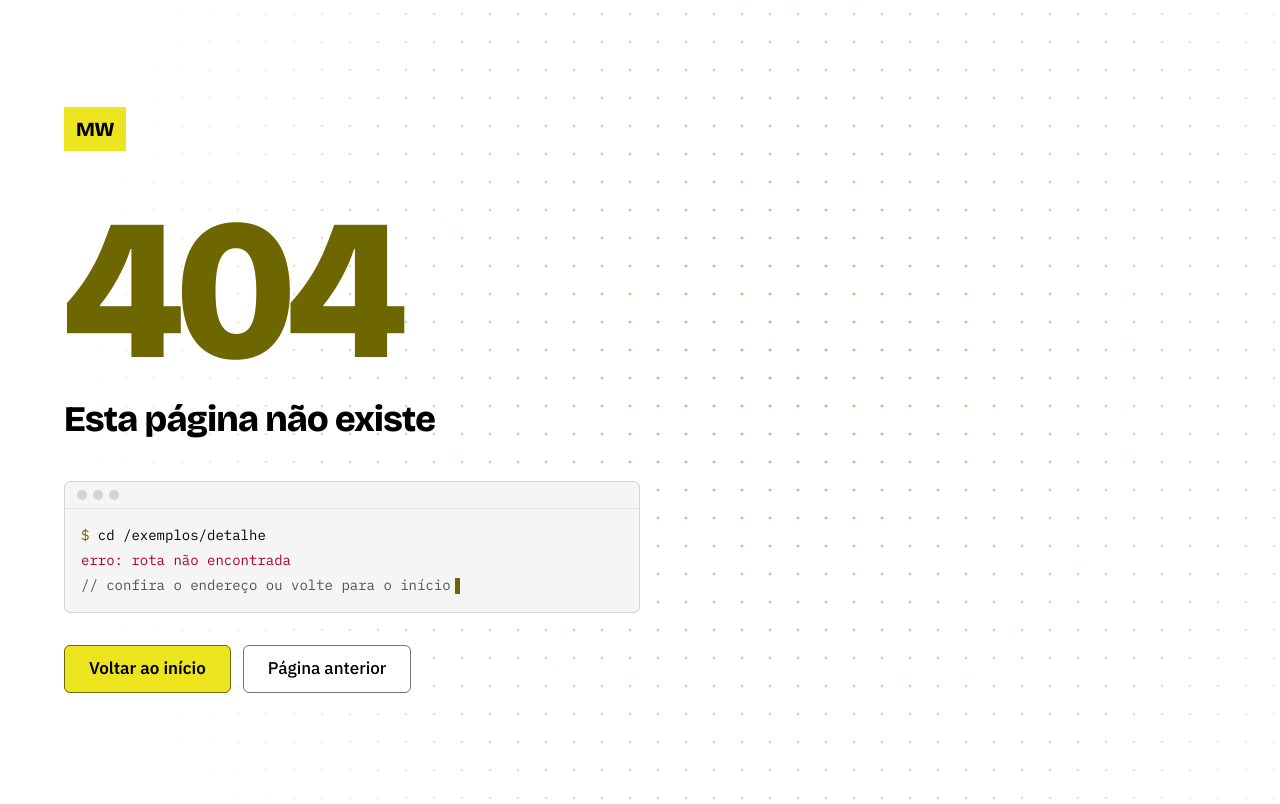
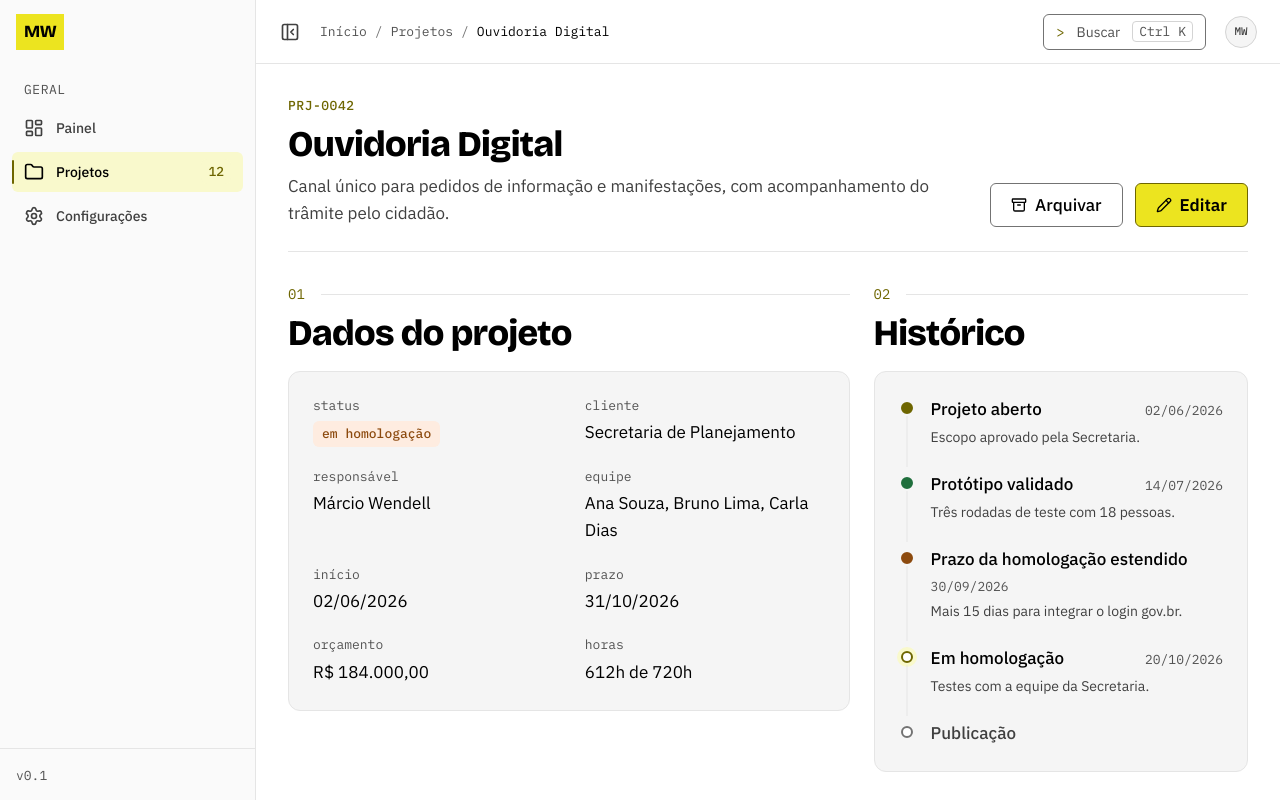
Before and after one commit to wenderu00/mwds, a Next.js app: page /exemplos/detalhe in a window 1280 px wide. Before the commit this address had no page. Built offline with nearby package versions, Linux system fonts and the light colour scheme.

Commit message:
Bloco record-detail: detalhe de registro com DescriptionList, Timeline e arquivamento
Co-Authored-By: Claude Opus 5.5 <noreply@anthropic.com>
Claude-Session: https://claude.ai/code/session_014h8iASQ5Q6hyWNCBh9sQad

```diff
--- a/app/_docs/blocks.ts
+++ b/app/_docs/blocks.ts
@@ -40,6 +40,14 @@ export const blocks: BlockDoc[] = [
     setup: "Os dados de exemplo ficam em data.ts; troque pela sua fonte.",
   },
   {
+    slug: "record-detail",
+    name: "Detalhe de registro",
+    summary: "Tela de detalhe dentro do AdminShell: cabeçalho com ações, dados em DescriptionList, histórico em Timeline e confirmação de arquivamento.",
+    route: "/exemplos/detalhe",
+    targets: { "page.tsx": "app/projeto/page.tsx" },
+    setup: "Os dados de exemplo ficam em components/blocks/record-detail/data.ts; troque pela sua fonte e leve a página para a rota do seu registro.",
+  },
+  {
     slug: "settings",
     name: "Configurações",
     summary: "Abas de perfil (formulário validado), preferências (tema, densidade, fuso, notificações) e conta (exclusão com confirmação).",
--- /dev/null
+++ b/app/exemplos/detalhe/page.tsx
@@ -0,0 +1 @@
+export { default, metadata } from "@/registry/marcio/blocks/record-detail/page";
--- /dev/null
+++ b/registry/marcio/blocks/record-detail/data.ts
@@ -0,0 +1,25 @@
+import type { TimelineItem } from "@/registry/marcio/ui/timeline";
+
+export type RecordStatus = { label: string; tone: "neutral" | "accent" | "success" | "warning" | "danger" | "info" };
+
+export const record = {
+  id: "PRJ-0042",
+  name: "Ouvidoria Digital",
+  client: "Secretaria de Planejamento",
+  status: { label: "em homologação", tone: "warning" } satisfies RecordStatus,
+  owner: "Márcio Wendell",
+  team: "Ana Souza, Bruno Lima, Carla Dias",
+  startedAt: "02/06/2026",
+  dueAt: "31/10/2026",
+  budget: "R$ 184.000,00",
+  hours: "612h de 720h",
+  summary: "Canal único para pedidos de informação e manifestações, com acompanhamento do trâmite pelo cidadão.",
+};
+
+export const history: TimelineItem[] = [
+  { title: "Projeto aberto", description: "Escopo aprovado pela Secretaria.", date: "02/06/2026", dateTime: "2026-06-02" },
+  { title: "Protótipo validado", description: "Três rodadas de teste com 18 pessoas.", date: "14/07/2026", dateTime: "2026-07-14", tone: "success" },
+  { title: "Prazo da homologação estendido", description: "Mais 15 dias para integrar o login gov.br.", date: "30/09/2026", dateTime: "2026-09-30", tone: "warning" },
+  { title: "Em homologação", description: "Testes com a equipe da Secretaria.", date: "20/10/2026", dateTime: "2026-10-20", status: "current" },
+  { title: "Publicação", status: "pending" },
+];
--- /dev/null
+++ b/registry/marcio/blocks/record-detail/page.tsx
@@ -0,0 +1,59 @@
+import type { Metadata } from "next";
+import { AdminShell } from "@/registry/marcio/blocks/admin-shell/admin-shell";
+import { history, record } from "@/registry/marcio/blocks/record-detail/data";
+import { RecordActions } from "@/registry/marcio/blocks/record-detail/record-actions";
+import { Badge } from "@/registry/marcio/ui/badge";
+import { Card, CardContent } from "@/registry/marcio/ui/card";
+import { DescriptionList } from "@/registry/marcio/ui/description-list";
+import { PageHeader } from "@/registry/marcio/ui/page-header";
+import { SectionTitle } from "@/registry/marcio/ui/section-title";
+import { Timeline } from "@/registry/marcio/ui/timeline";
+
+export const metadata: Metadata = { title: `${record.name} · Projetos` };
+
+export default function RecordDetailPage() {
+  return (
+    <AdminShell
+      active="projetos"
+      breadcrumb={[{ label: "Início", href: "/dashboard" }, { label: "Projetos", href: "/dashboard#atividade" }, { label: record.name }]}
+    >
+      <PageHeader kicker={record.id} title={record.name} description={record.summary} actions={<RecordActions name={record.name} />} />
+
+      <div className="grid gap-6 xl:grid-cols-[minmax(0,3fr)_minmax(0,2fr)]">
+        <section className="flex min-w-0 flex-col gap-4">
+          <SectionTitle index="01" as="h2" size="md">
+            Dados do projeto
+          </SectionTitle>
+          <Card>
+            <CardContent>
+              <DescriptionList
+                columns={2}
+                items={[
+                  { term: "status", description: <Badge tone={record.status.tone}>{record.status.label}</Badge> },
+                  { term: "cliente", description: record.client },
+                  { term: "responsável", description: record.owner },
+                  { term: "equipe", description: record.team },
+                  { term: "início", description: record.startedAt },
+                  { term: "prazo", description: record.dueAt },
+                  { term: "orçamento", description: record.budget },
+                  { term: "horas", description: record.hours },
+                ]}
+              />
+            </CardContent>
+          </Card>
+        </section>
+
+        <section className="flex min-w-0 flex-col gap-4">
+          <SectionTitle index="02" as="h2" size="md">
+            Histórico
+          </SectionTitle>
+          <Card>
+            <CardContent>
+              <Timeline aria-label="Trâmite do projeto" items={history} />
+            </CardContent>
+          </Card>
+        </section>
+      </div>
+    </AdminShell>
+  );
+}
--- /dev/null
+++ b/registry/marcio/blocks/record-detail/record-actions.tsx
@@ -0,0 +1,47 @@
+"use client";
+
+import { Archive, Pencil } from "lucide-react";
+import {
+  AlertDialog,
+  AlertDialogAction,
+  AlertDialogCancel,
+  AlertDialogContent,
+  AlertDialogDescription,
+  AlertDialogFooter,
+  AlertDialogHeader,
+  AlertDialogTitle,
+  AlertDialogTrigger,
+} from "@/registry/marcio/ui/alert-dialog";
+import { Button } from "@/registry/marcio/ui/button";
+import { toast } from "@/registry/marcio/ui/toast";
+
+export function RecordActions({ name }: { name: string }) {
+  return (
+    <>
+      <AlertDialog>
+        <AlertDialogTrigger asChild>
+          <Button variant="secondary">
+            <Archive aria-hidden="true" />
+            Arquivar
+          </Button>
+        </AlertDialogTrigger>
+        <AlertDialogContent>
+          <AlertDialogHeader>
+            <AlertDialogTitle>Arquivar projeto?</AlertDialogTitle>
+            <AlertDialogDescription>{`${name} sai da lista de ativos. Você pode desfazer logo em seguida.`}</AlertDialogDescription>
+          </AlertDialogHeader>
+          <AlertDialogFooter>
+            <AlertDialogCancel>Cancelar</AlertDialogCancel>
+            <AlertDialogAction variant="primary" onClick={() => toast({ tone: "info", title: "Nada foi arquivado", description: "Esta é uma tela de demonstração." })}>
+              Arquivar
+            </AlertDialogAction>
+          </AlertDialogFooter>
+        </AlertDialogContent>
+      </AlertDialog>
+      <Button onClick={() => toast({ title: "Este é só um exemplo", description: "O botão abriria o formulário de edição." })}>
+        <Pencil aria-hidden="true" />
+        Editar
+      </Button>
+    </>
+  );
+}
```
